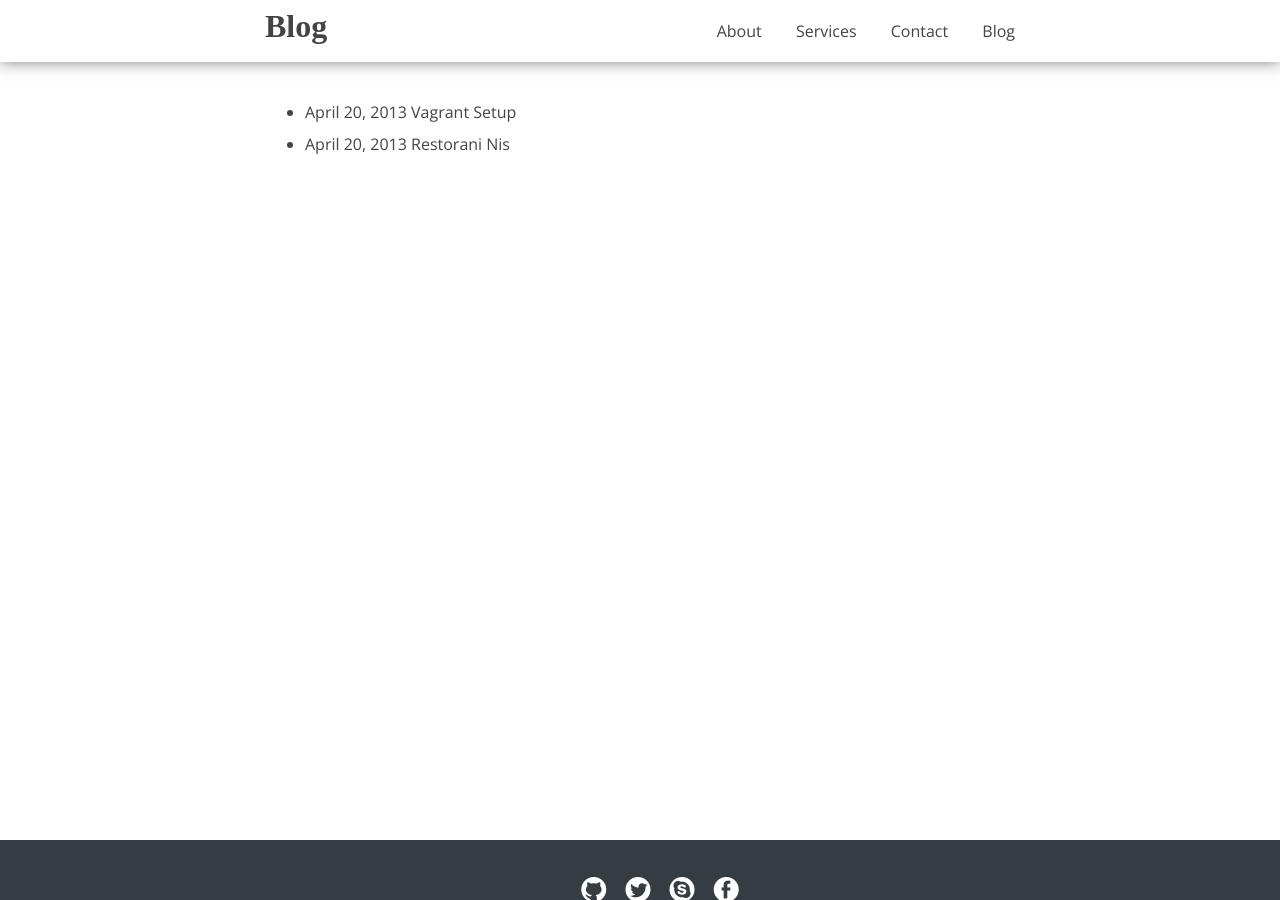
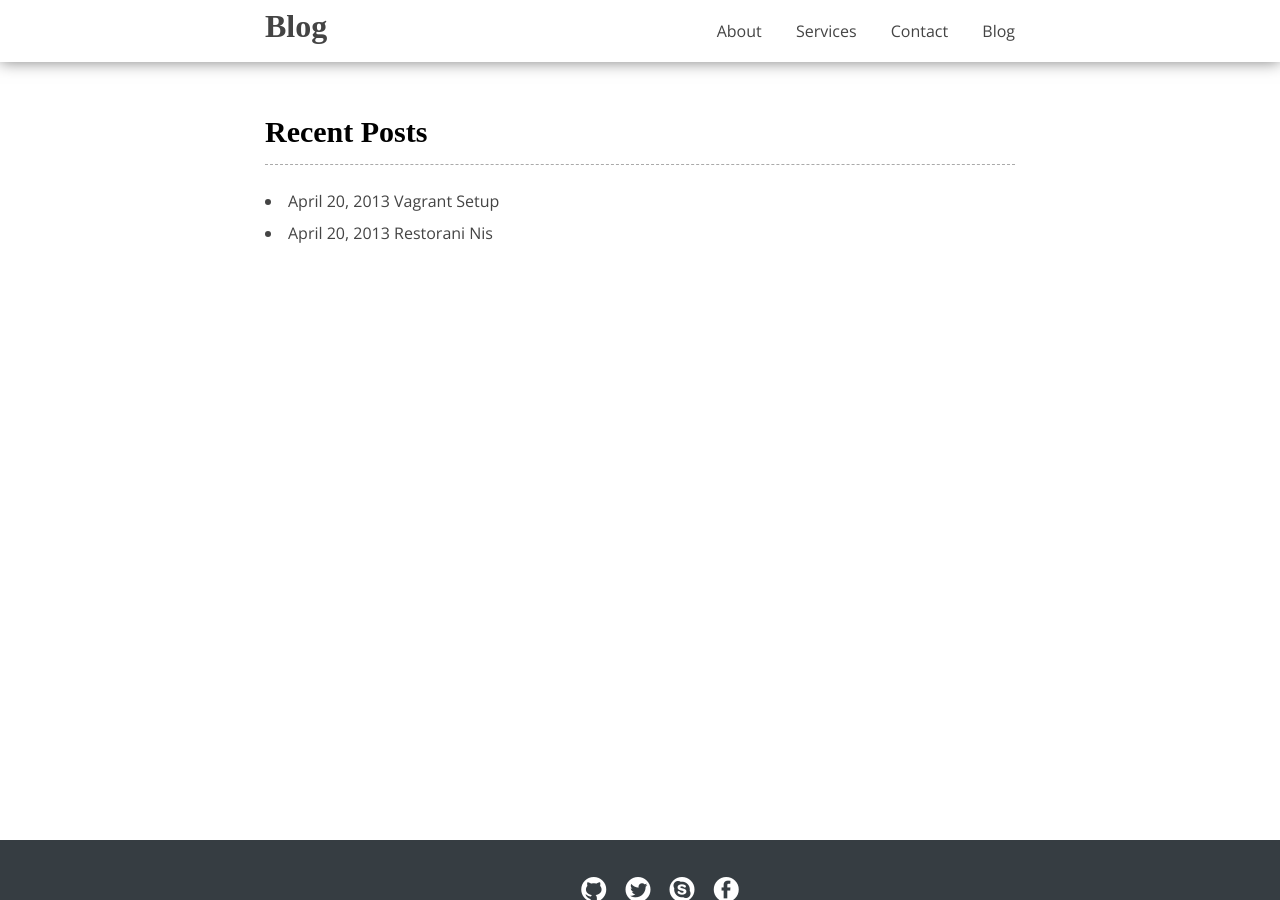
Before and after one commit to borivojevic/borivojevic.github.com, a Jekyll site: the page built from blog.html, in a window 1280 px wide and 900 px high. Built offline with Jekyll 4.4.1, drawn with Linux system fonts in a browser that asks for light colours; some web fonts are replaced; Markdown is read by kramdown in place of the engine named in the settings.

Commit message:
Update blog layout

```diff
--- a/blog.html
+++ b/blog.html
@@ -4,11 +4,14 @@ title: Blog
 ---
 
 <div class="content">
-    <ul class="listing">
-        {% for post in site.posts %}
-        <li>
-            <span>{{ post.date | date: "%B %e, %Y" }}</span> <a href="{{ post.url }}">{{ post.title }}</a>
-        </li>
-        {% endfor %}
-    </ul>
+    <article>
+        <section>
+            <h1>Recent Posts</h1>
+                {% for post in site.posts %}
+                <li>
+                    <span>{{ post.date | date: "%B %e, %Y" }}</span> <a href="{{ post.url }}">{{ post.title }}</a>
+                </li>
+                {% endfor %}
+        </section>
+    </article>
 </div>
```
